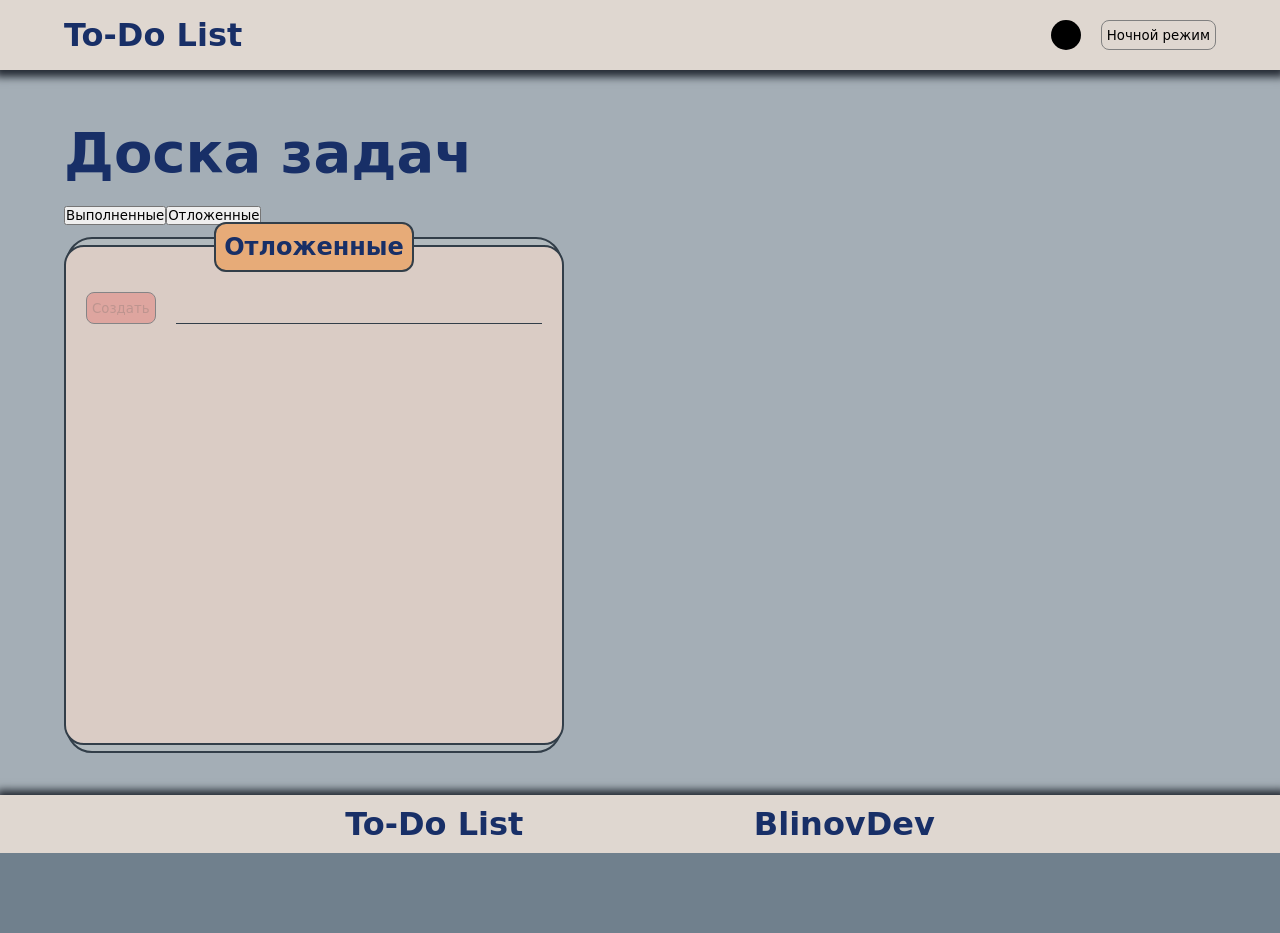
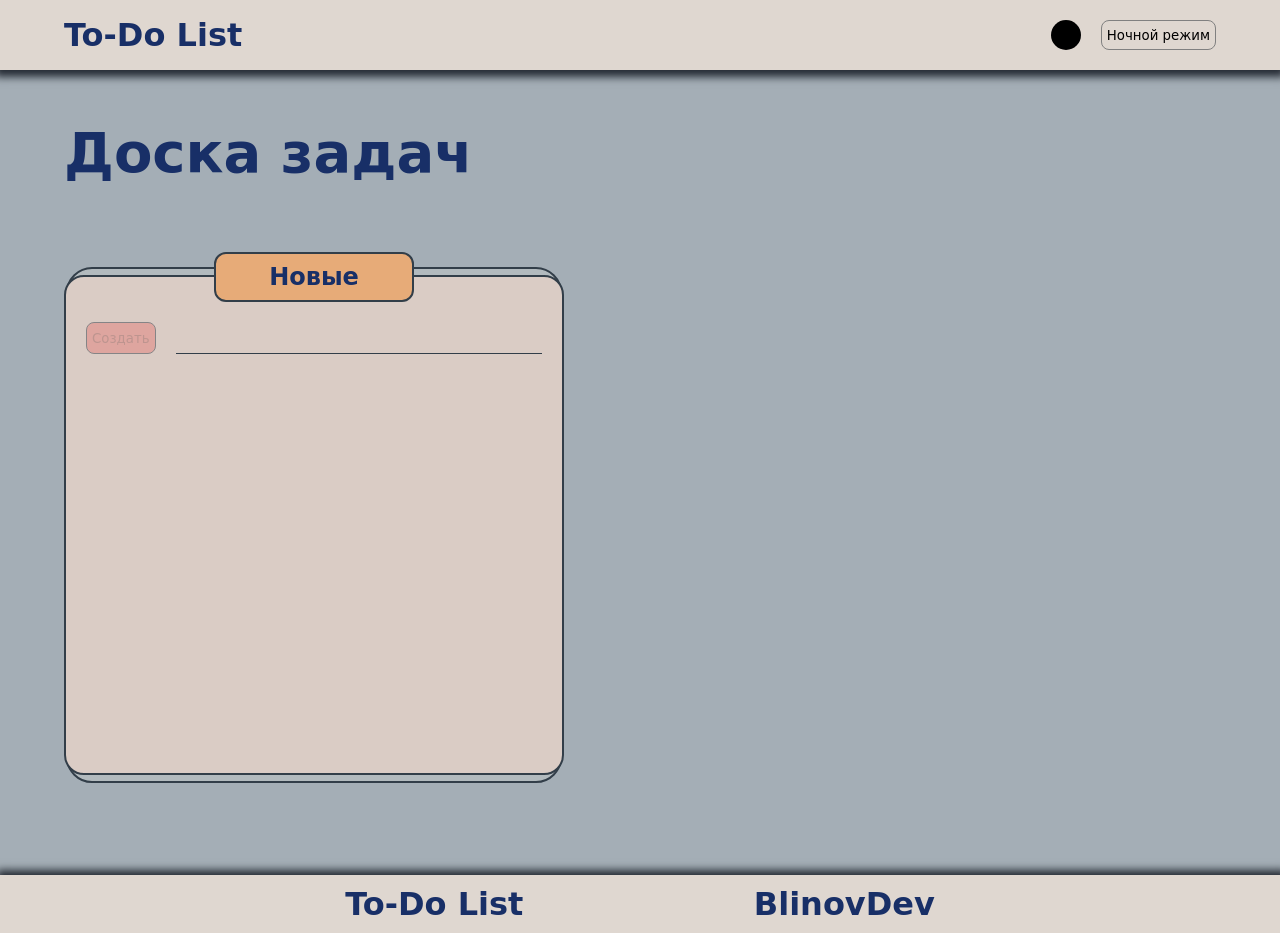
Before and after one commit to blinov-dev/TODO_REACT_TS_SC, a React (Vite) app: page / in a window 1280 px wide. Before the commit the page ends 853 px from the top, so only its background shows below. Built offline with nearby package versions, Linux system fonts and the light colour scheme.

Commit message:
Написал функцию получения имеющихся статусов у списка задач для дальнейшего добавления переключателей

```diff
--- a/src/components/Board/styles.ts
+++ b/src/components/Board/styles.ts
@@ -14,6 +14,7 @@ export const StyledBoard = styled.div`
   display: flex;
   flex-direction: column;
   gap: 20px;
+  margin: 50px 0;
 `;
 
 export const BeforeBoard = styled.span`
--- a/src/pages/MainPage/MainPage.tsx
+++ b/src/pages/MainPage/MainPage.tsx
@@ -3,19 +3,23 @@ import { TaskStatusToggleButton } from "../../components/UI";
 import { Container } from "../../components/UI/Container/Container";
 import { StyledPageContainer } from "../../components/UI/Container/styles"
 import { Title } from "../../components/UI/Title/Title";
+import { GetTasksStatus } from "../../utils";
 
 
 export const MainPage: React.FC = () => {
+    const tasksStatus = GetTasksStatus();
+
     return (
         <StyledPageContainer>
             <Title $fontSize="56px">Доска задач</Title>
             <Container >
-                <TaskStatusToggleButton>Выполненные</TaskStatusToggleButton>
-                <TaskStatusToggleButton>Отложенные</TaskStatusToggleButton>
+                {tasksStatus && tasksStatus.map((item: string, index: number) =>
+                    <TaskStatusToggleButton key={index}>{item}</TaskStatusToggleButton>
+                )}
             </Container>
             <Container as='section' $display="flex" $flexDirection="column" $gap="50px">
-                <Board typeTasks="Отложена" />
+                <Board typeTasks="Новая" />
             </Container>
-        </StyledPageContainer>
+        </StyledPageContainer >
     );
 };
--- a/src/themes/GlobalStyles.ts
+++ b/src/themes/GlobalStyles.ts
@@ -41,6 +41,7 @@ export const GlobalStyle = createGlobalStyle`
     }
 
     button, input {
+        border: none;
         font-family: 'Comic Sans MS', sans-serif, 'Arial';
     }
 
--- /dev/null
+++ b/src/utils/GetTasksStatus.ts
@@ -0,0 +1,10 @@
+import { TASK } from "../types/task";
+
+export function GetTasksStatus() {
+  const tasks = localStorage.getItem("tasks");
+  if (tasks) {
+    const parsedTasks = JSON.parse(tasks);
+    return [...new Set([...parsedTasks.map((item: TASK) => item.status)])];
+  }
+  return [];
+}
--- a/src/utils/index.ts
+++ b/src/utils/index.ts
@@ -2,3 +2,4 @@ export { AddToLocalStorageNewTask } from "./AddToLocalStorageNewTask";
 export { GetTasksInLocalStorage } from "./GetTasksInLocalStorage";
 export { DeleteTasksInLocalStorage } from "./DeleteTasksInLocalStorage";
 export { UpdateStatusTaskInLocalStorage } from "./UpdateStatusTaskInLocalStorage";
+export { GetTasksStatus } from "./GetTasksStatus";
```
